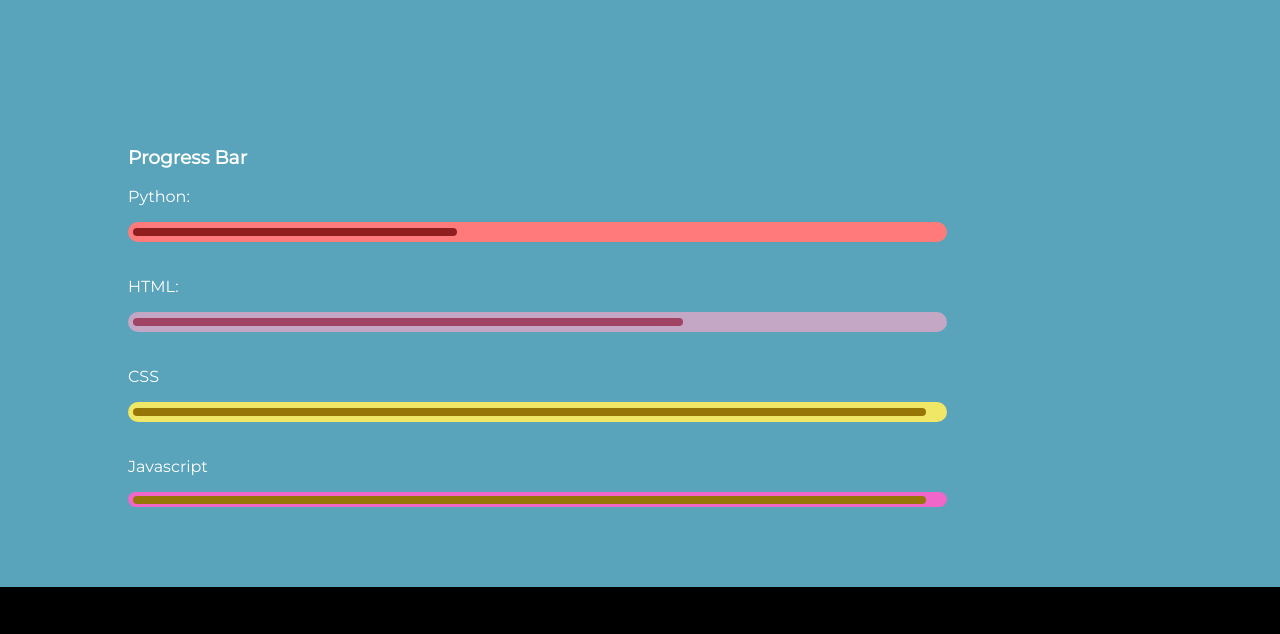
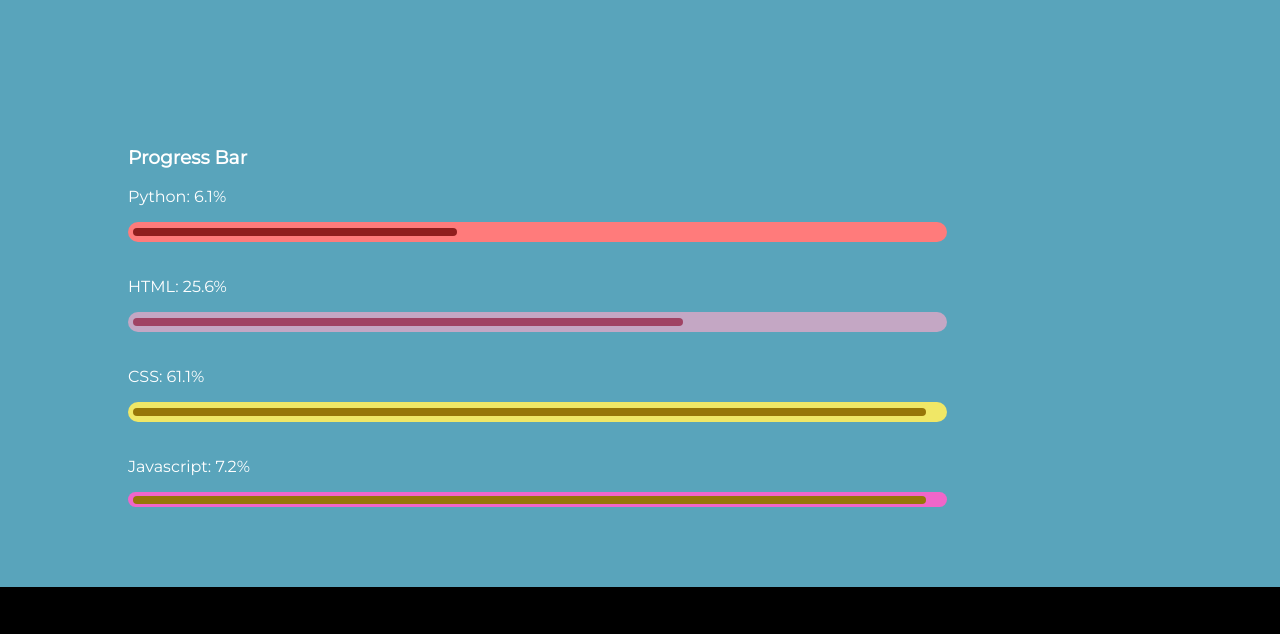
Before and after one commit to Achumi-vitope/SWL-2nd-Sem-Assignmnt, a Flask app: template template/index.html in a window 1280 px wide. Shown: the part 1451-2085 px from the top of the page. Run offline with Flask 2, Linux system fonts and the light colour scheme; the template is opened without the code that fills it, so the values that code supplies are empty; some libraries are stand-ins or nearby versions.

Commit message:
Update layout.html

```diff
--- a/template/layout.html
+++ b/template/layout.html
@@ -136,22 +136,22 @@
           </div>
           <div class="progress_bar" id="Info">
                 <h3>Progress Bar</h3>
-                <p class="py_text">Python:</p>
+                <p class="py_text">Python: 6.1%</p>
                 <div class="progressPy">
                     <div class="progress-valuePython"></div>
                 </div>
                 <br>
-                <p class="py_text">HTML:</p>
+                <p class="py_text">HTML: 25.6%</p>
                 <div class="progressHt">
                     <div class="progress-valueHtml"></div>
                 </div>
                 <br>
-                <p class="py_text">CSS</p>
+                <p class="py_text">CSS: 61.1%</p>
                 <div class="progressCs">
                     <div class="progress-valueCss"></div>
                 </div>
                 <br>
-                <p class="py_text">Javascript</p>
+                <p class="py_text">Javascript: 7.2%</p>
                 <div class="progressJs">
                     <div class="progress-valueJs"></div>
                 </div>
```
